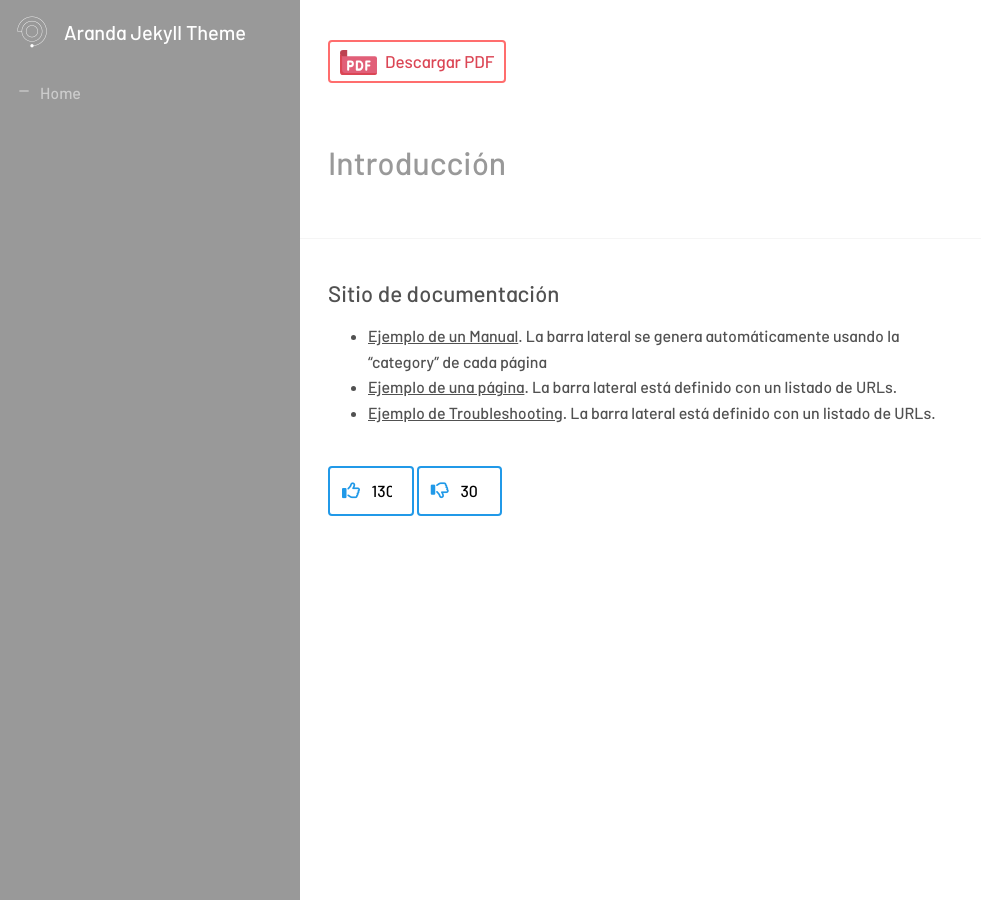
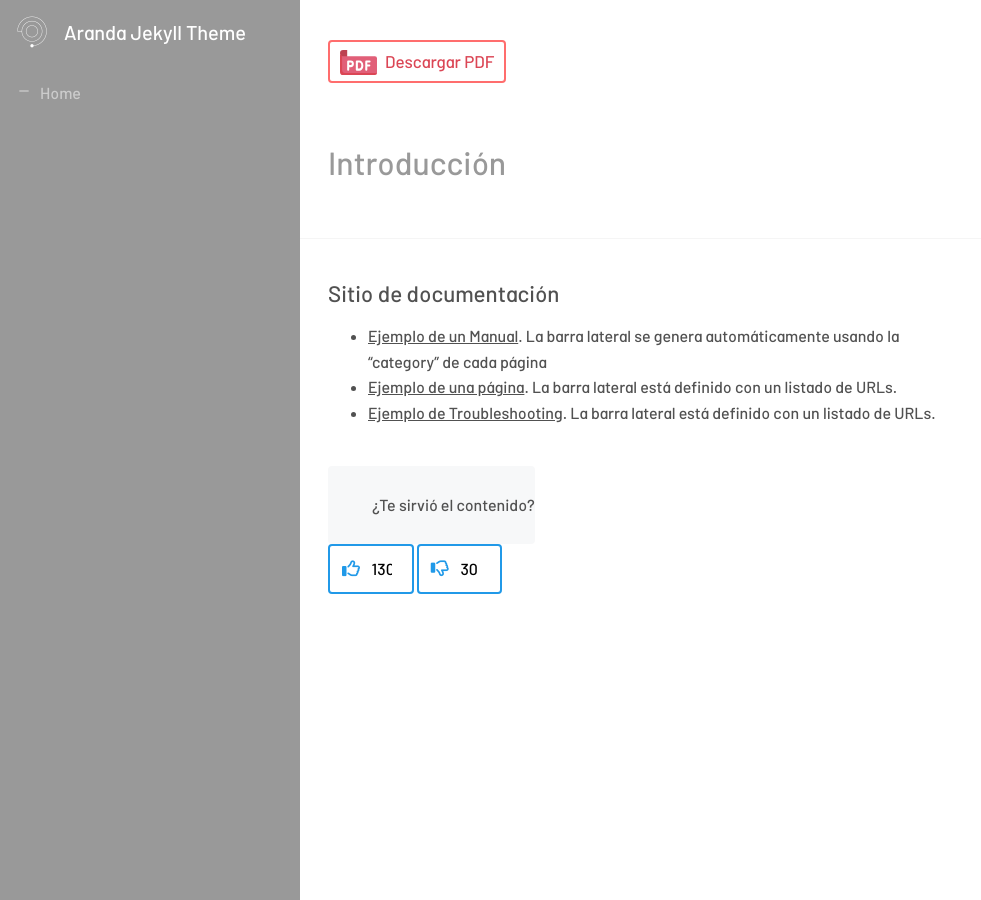
Before and after one commit to Nats85/Manuales-Aranda-Apis, a Jekyll site: the page built from index.md, in a window 1280 px wide. Shown: the whole page, without its empty margins (0-981 px from the left). Built offline with Jekyll 4.4.1, drawn with Linux system fonts in a browser that asks for light colours; nearby versions of some CDN libraries.

Commit message:
Update vote_count.html

```diff
--- a/_includes/vote_count.html
+++ b/_includes/vote_count.html
@@ -1,5 +1,7 @@
 
             <div class="container">
+                  <div class="note-icon"><h2>¿Te sirvió el contenido?</h2></div>
+
                   <a class="like"><i class="fa fa-thumbs-o-up"></i>
                       <input class="qty1" name="qty1" readonly="readonly" type="text" value="130" />
                   </a>
```
